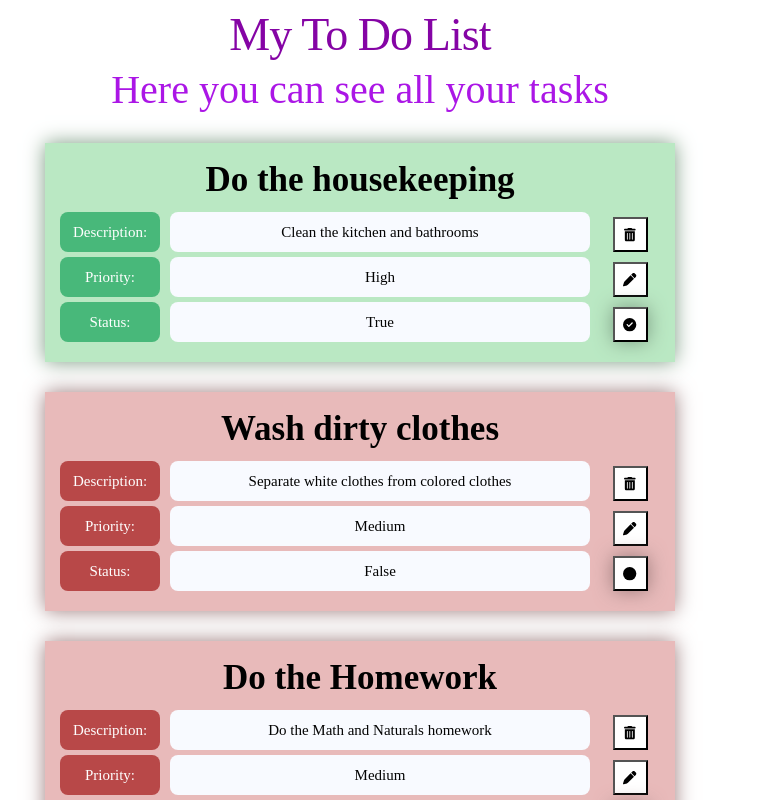
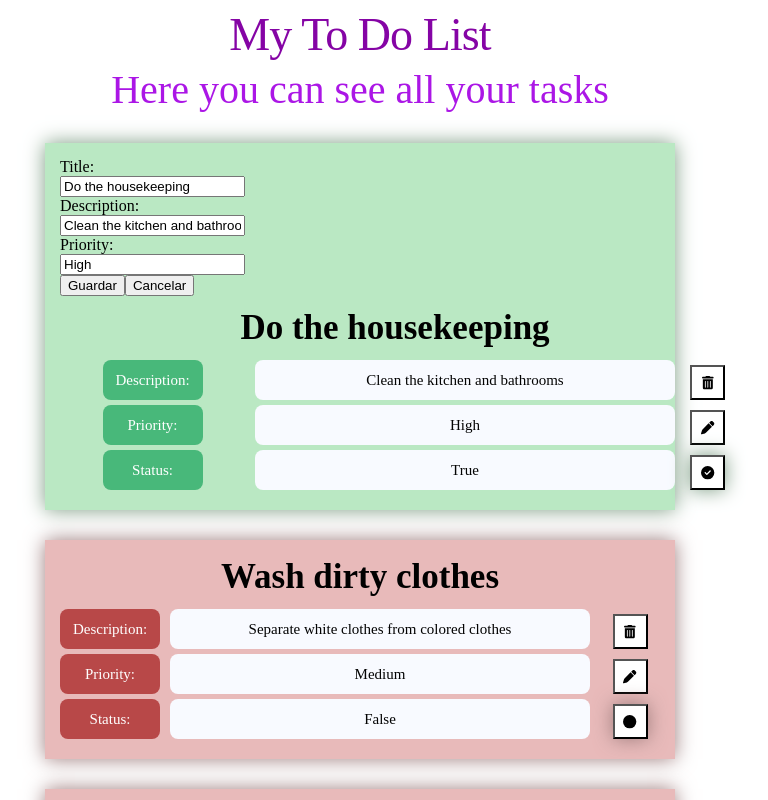
Before and after one commit to KarolinaA17/my-react-task-list, a React (Vite) app in the folder my-react-task-list/: page / in a window 1280 px wide. Both pictures are taken after a click on the button 910 px from the left and 279 px from the top of the page. Shown: the top 800 px of the page, without its empty margins (280-1048 px from the left). Built offline with nearby package versions, Linux system fonts and the light colour scheme.

Commit message:
project-2

```diff
--- a/my-react-task-list/src/components/Task.jsx
+++ b/my-react-task-list/src/components/Task.jsx
@@ -1,53 +1,87 @@
 import React, { useState } from "react";
 import TaskList from "./TaskList";
+import TaskForm from "./TaskForm";
 
 export default function Task() {
   const [tasks, setTasks] = useState([
     {
+      id: 1,
       title: "Do the housekeeping",
       description: "Clean the kitchen and bathrooms",
       priority: "High",
       status: true,
     },
     {
+      id: 2,
       title: "Wash dirty clothes",
       description: "Separate white clothes from colored clothes",
       priority: "Medium",
       status: false,
     },
     {
+      id: 3,
       title: "Do the Homework",
       description: "Do the Math and Naturals homework",
       priority: "Medium",
       status: false,
     },
     {
+      id: 4,
       title: "Pass the notes",
       description: "Social Notes for evaluation",
       priority: "High",
       status: true,
     },
     {
+      id: 5,
       title: "Make the weekly report",
       description: "Report presentation and graphics",
       priority: "Low",
       status: true,
     },
     {
+      id: 6,
       title: "Review report",
       description: "expense and sales reports",
       priority: "Low",
       status: true,
     },
   ]);
+
+  const [taskToUpdate, setTaskToUpdate] = useState(null);
+  const [isEditing, setIsEditing] = useState(false);
+
   function deleteTask(taskToDelete) {
     setTasks(tasks.filter((task) => task !== taskToDelete));
   }
+
+  function updateTask(updatedTask) {
+    console.log("Updating Task:", updatedTask);
+    setTasks((prevTasks) =>
+      prevTasks.map((task) => (task.id === updatedTask.id ? updatedTask : task))
+    );
+    setTaskToUpdate(null);
+    setIsEditing(false);
+  }
+
   return (
     <>
       {tasks?.map((task, index) => (
-        <TaskList taskProp={task} deleteTask={deleteTask} key={index} />
+        <TaskList
+          key={index}
+          taskProp={task}
+          deleteTask={deleteTask}
+          updateTask={updateTask}
+          setTaskToUpdate={setTaskToUpdate}
+        />
       ))}
+      {taskToUpdate && isEditing && (
+        <TaskForm
+          taskToUpdate={taskToUpdate}
+          updateTask={updateTask}
+          onCancel={() => setIsEditing(false)}
+        />
+      )}
     </>
   );
 }
--- /dev/null
+++ b/my-react-task-list/src/components/TaskForm.jsx
@@ -0,0 +1,51 @@
+import React, { useState, useEffect } from "react";
+
+export default function TaskForm({ taskToUpdate, updateTask, onCancel }) {
+  const [editedTask, setEditedTask] = useState({ ...taskToUpdate });
+
+  useEffect(() => {
+    setEditedTask(taskToUpdate);
+  }, [taskToUpdate]);
+
+  const handleInputChange = (e, field) => {
+    setEditedTask((prevEditedTask) => ({
+      ...prevEditedTask,
+      [field]: e.target.value,
+    }));
+  };
+
+  const handleUpdateClick = () => {
+    console.log("Update button clicked");
+    console.log("Current editedTask:", editedTask);
+    updateTask(editedTask);
+    onCancel();
+  };
+
+  return (
+    <div>
+      <label htmlFor="title">Title:</label>
+      <input
+        type="text"
+        id="title"
+        value={editedTask.title}
+        onChange={(e) => handleInputChange(e, "title")}
+      />
+      <label htmlFor="description">Description:</label>
+      <input
+        type="text"
+        id="description"
+        value={editedTask.description}
+        onChange={(e) => handleInputChange(e, "description")}
+      />
+      <label htmlFor="priority">Priority:</label>
+      <input
+        type="text"
+        id="priority"
+        value={editedTask.priority}
+        onChange={(e) => handleInputChange(e, "priority")}
+      />
+      <button onClick={handleUpdateClick}>Guardar</button>
+      <button onClick={onCancel}>Cancelar</button>
+    </div>
+  );
+}
--- a/my-react-task-list/src/components/TaskList.jsx
+++ b/my-react-task-list/src/components/TaskList.jsx
@@ -3,17 +3,35 @@ import "../styles/cardTask.css";
 import DeleteButton from "./buttons/delete";
 import CompleteButton from "./buttons/complete";
 import UpdateButton from "./buttons/update";
+import TaskForm from "./TaskForm";
+
 export default function TaskList(props) {
-  const { taskProp, deleteTask } = props;
-  const { title, description, priority } = props.taskProp;
-  const [completed, setCompleted] = useState(props.taskProp.status);
+  const { taskProp, deleteTask, updateTask, setTaskToUpdate } = props;
+  const { title, description, priority } = taskProp;
+  const [completed, setCompleted] = useState(taskProp.status);
+  const [isEditing, setIsEditing] = useState(false);
+
+  const handleUpdateClick = () => {
+    console.log("Task to update:", { ...taskProp });
+    setTaskToUpdate(taskProp);
+    setIsEditing(true);
+  };
+
   const handleCompleteClick = () => {
     setCompleted(!completed);
-    props.onStatusChange(!completed);
   };
+
   return (
     <article>
       <div className={`taskCard ${completed ? "completed" : "notCompleted"}`}>
+        {isEditing && (
+          <TaskForm
+            taskToUpdate={taskProp}
+            updateTask={updateTask}
+            onCancel={() => setIsEditing(false)}
+          />
+        )}
+        <>
           <h2 className="sTitle">{title}</h2>
           <div
             className={`columnaLeft ${
@@ -38,7 +56,7 @@ export default function TaskList(props) {
               <DeleteButton deleteTask={() => deleteTask(taskProp)} />
             </div>
             <div>
-            <UpdateButton />
+              <UpdateButton onClick={handleUpdateClick} />
             </div>
             <div>
               <CompleteButton
@@ -47,6 +65,7 @@ export default function TaskList(props) {
               />
             </div>
           </div>
+        </>
       </div>
     </article>
   );
--- a/my-react-task-list/src/components/buttons/update.jsx
+++ b/my-react-task-list/src/components/buttons/update.jsx
@@ -3,9 +3,9 @@ import { FontAwesomeIcon } from "@fortawesome/react-fontawesome";
 import { faPen } from "@fortawesome/free-solid-svg-icons";
 import "../../styles/stylebuttons.css";
 
-export default function UpdateButton() {
+export default function UpdateButton({ onClick }) {
   return (
-    <button className="updateButton">
+    <button className="updateButton" onClick={onClick}>
       <FontAwesomeIcon icon={faPen} />
     </button>
   );
```
Lines whose indentation alone changed are shown as unchanged.
